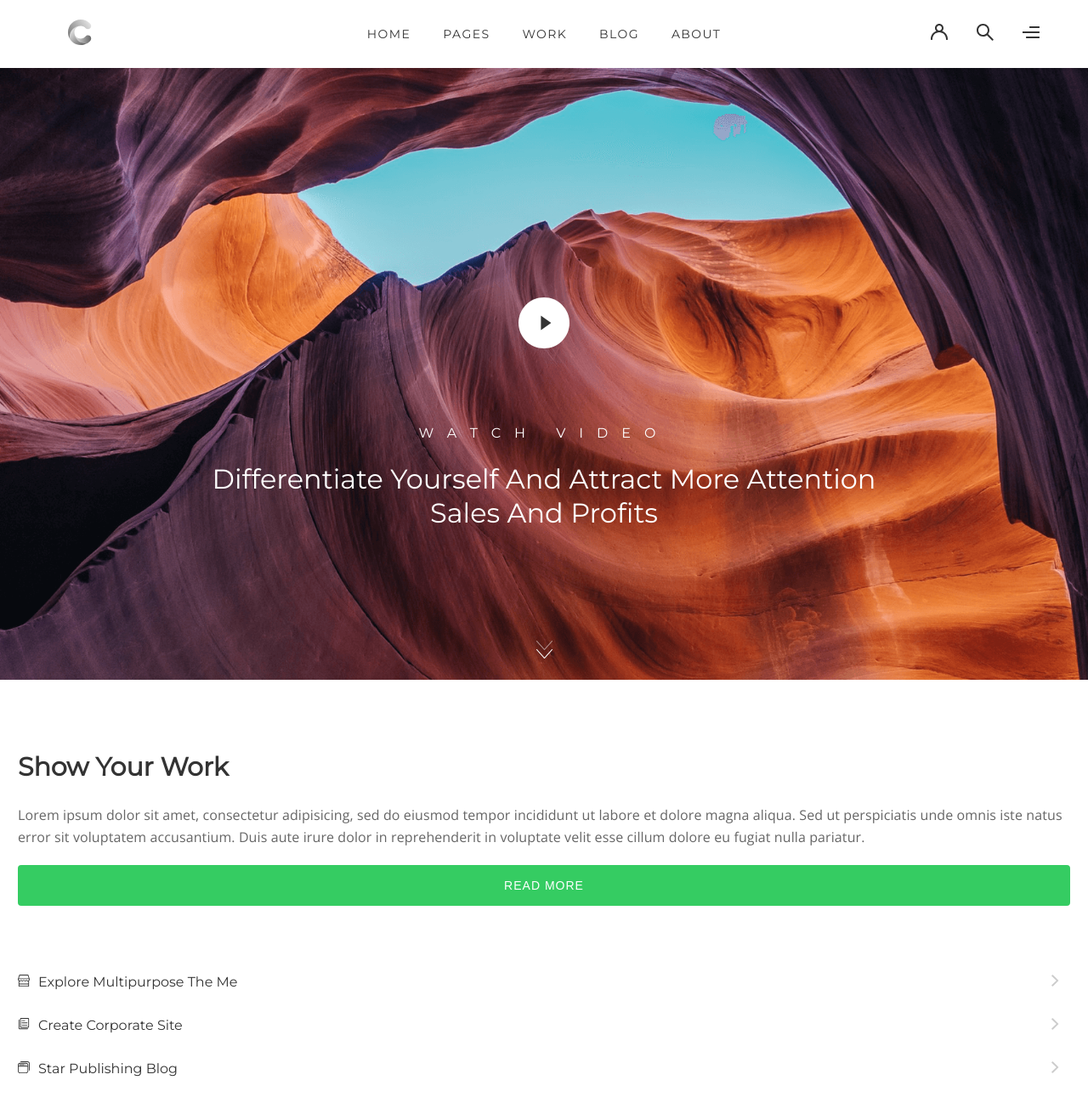
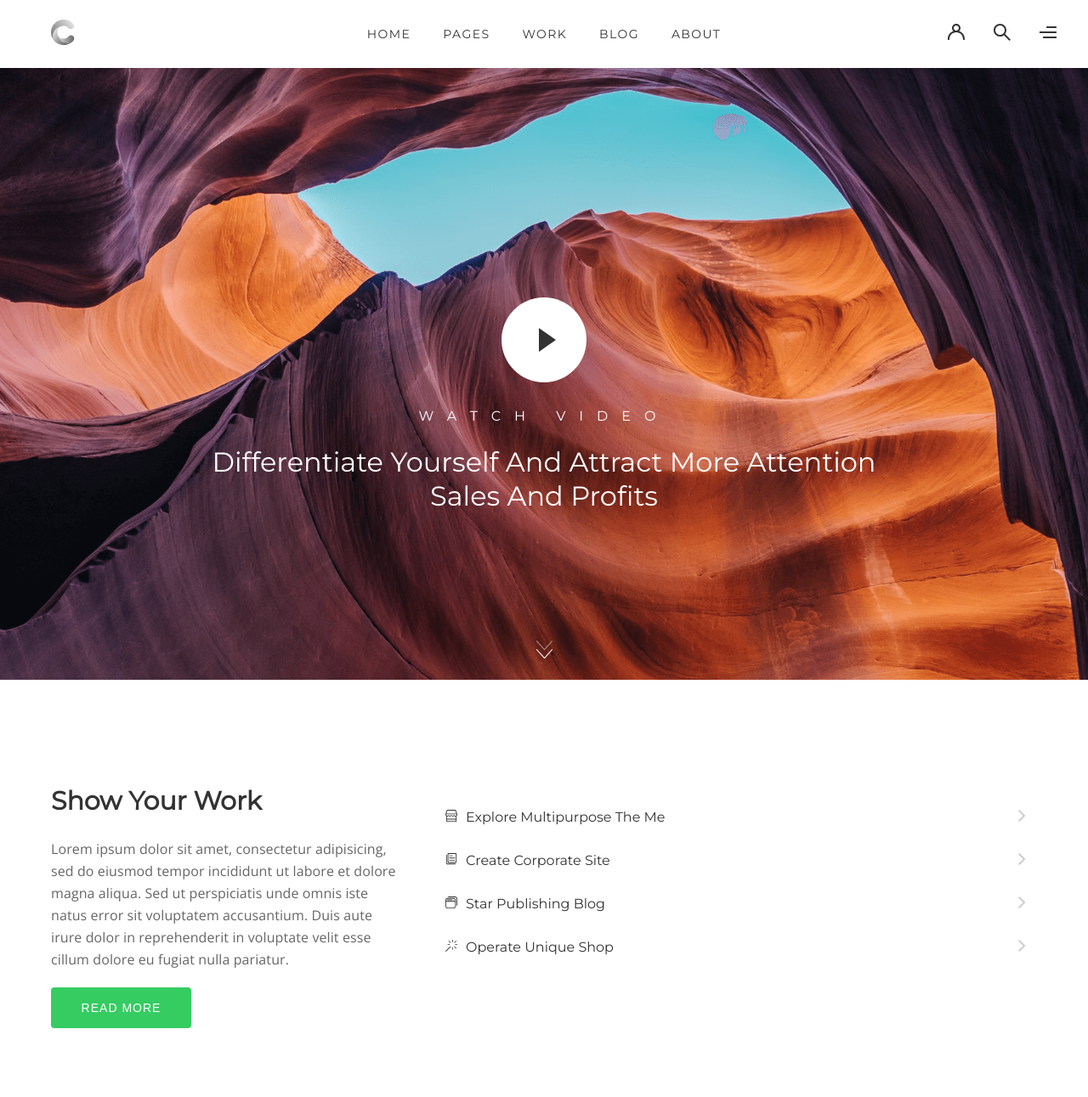
Before and after one commit to MikeKalinowski/gatsbydemo, a Gatsby site: page / in a window 1280 px wide. Shown: the top 1291 px of the page at 85% size. Built offline with nearby package versions, Linux system fonts and the light colour scheme; Gatsby itself is replaced by a stand-in of ours.

Commit message:
RWD showYourWork

```diff
--- a/src/components/headerBig.js
+++ b/src/components/headerBig.js
@@ -13,7 +13,7 @@
 `
 
 const HeaderInsideWrapper = styled.div`
-	max-width: 1200px;
+	max-width: 1240px;
 	padding: 0 40px;
 	box-sizing: border-box;
 	position: relative;
@@ -67,6 +67,7 @@
 
 const Svg = styled.svg`
 	padding: 0px 15px;
+	cursor: pointer;
 `
 
 const HeaderBig = () => (
--- a/src/components/hero.js
+++ b/src/components/hero.js
@@ -1,6 +1,7 @@
 // import { Link } from 'gatsby'
 import React from 'react'
 import styled from 'styled-components'
+import MediaQuery from 'react-responsive';
 
 import './hero.css'
 import BackgroundImage from './heroBackgroundImage.js'
@@ -9,9 +10,9 @@
 const HeroWrapper = styled.div`
   height: 526px;
 
-  @media (min-width: 700px) {
+  @media ${device.tablet} {
       height: 100vh;
-    }
+  }
 `
 
 const HeroInsideWrapper = styled.div`
@@ -25,7 +26,7 @@
   top: 170px;
   @media ${device.laptop} {
       top: calc(50% - 50px);
-    }
+  }
 `
 
 const Svg = styled.svg`
@@ -45,7 +46,7 @@
   text-shadow: 0px 4.94792px 9.89583px rgba(0, 0, 0, 0.2);
   color: #FFFFFF;
   @media ${device.laptop} {
-      top: calc(50% + 100px);
+      top: calc(50% + 80px);
       line-height: 19px;
       font-size: 16px;
       text-align: center;
@@ -53,7 +54,7 @@
       text-transform: uppercase;
   }
   @media ${device.laptopL} {
-      top: calc(50% + 150px);
+      top: calc(50% + 120px);
   }
 `
 
@@ -67,8 +68,12 @@
   text-align: center;
   width: 280px;
   color: #FFFFFF;
+  @media screen and ${device.tablet} {
+      width: 70%;
+      max-width: 800px;
+  }
   @media screen and ${device.laptop} {
-      top: calc(50% + 144px);
+      top: calc(50% + 124px);
       font-style: normal;
       font-weight: normal;
       line-height: 40px;
@@ -78,7 +83,7 @@
       max-width: 800px;
   }
   @media screen and ${device.laptopL} {
-      top: calc(50% + 194px);
+      top: calc(50% + 164px);
   }
 `
 
@@ -99,10 +104,21 @@
   <HeroWrapper>
   	<HeroInsideWrapper>
   		<PlayButtonIcon className="centerAbsolute">
-  			<Svg width="60" height="60" viewBox="0 0 60 60" fill="none" xmlns="http://www.w3.org/2000/svg">
-	  			<path fillRule="evenodd" clipRule="evenodd" d="M30 60C46.5685 60 60 46.5685 60 30C60 13.4315 46.5685 0 30 0C13.4315 0 0 13.4315 0 30C0 46.5685 13.4315 60 30 60Z" fill="white"/>
-	  			<path fillRule="evenodd" clipRule="evenodd" d="M26.3997 21.6L38.3997 30L26.3997 38.4V21.6Z" fill="#333333"/>
-  			</Svg>
+        <MediaQuery minWidth={1024}>
+          {(matches) => {
+            if (matches) {
+              return <Svg width="100" height="100" viewBox="0 0 100 100" fill="none" xmlns="http://www.w3.org/2000/svg">
+                  <path fillRule="evenodd" clipRule="evenodd" d="M50 100C77.6142 100 100 77.6142 100 50C100 22.3858 77.6142 0 50 0C22.3858 0 0 22.3858 0 50C0 77.6142 22.3858 100 50 100Z" fill="white"/>
+                  <path fillRule="evenodd" clipRule="evenodd" d="M44 36L64 50L44 64V36Z" fill="#333333"/>
+                </Svg>;
+            } else {
+              return <Svg width="60" height="60" viewBox="0 0 60 60" fill="none" xmlns="http://www.w3.org/2000/svg">
+                  <path fillRule="evenodd" clipRule="evenodd" d="M30 60C46.5685 60 60 46.5685 60 30C60 13.4315 46.5685 0 30 0C13.4315 0 0 13.4315 0 30C0 46.5685 13.4315 60 30 60Z" fill="white"/>
+                  <path fillRule="evenodd" clipRule="evenodd" d="M26.3997 21.6L38.3997 30L26.3997 38.4V21.6Z" fill="#333333"/>
+                </Svg>;
+            }
+          }}
+        </MediaQuery>
   		</PlayButtonIcon>
   		<WatchVideoText className="centerAbsolute">
   			Watch Video
--- a/src/components/showYourWork.js
+++ b/src/components/showYourWork.js
@@ -5,9 +5,36 @@
 import GreenButton from './greenButton'
 import Accordion from './accordion'
 import styled from 'styled-components'
+import { device } from './device'
 
 const ShowYourWorkWrapper = styled.div`
-  margin: 80px 21px 0 21px;
+  position: relative;
+  padding: 80px 20px 0 20px;
+  max-width: 1240px;
+  left: 50%;
+  transform: translate(-50%,0);
+  box-sizing: border-box;
+
+  @media ${device.tablet} {
+      padding: 120px 40px 0 40px;
+      display: flex;
+      flex-wrap: wrap;
+  }
+`
+
+const LeftWrapper = styled.div`
+  @media ${device.tablet} {
+      width: 40%;
+      padding-right: 56px;
+      box-sizing: border-box;
+  }
+`
+
+const RightWrapper = styled.div`
+  @media ${device.tablet} {
+      width: 60%;
+      box-sizing: border-box;
+  }
 `
 
 const Text = styled.div`
@@ -23,16 +50,28 @@
 
 const AccordionsWrapper = styled.div`
   margin-top: 80px;
+  @media ${device.tablet} {
+      margin-top: 0px;
+  }
+`
+
+const StyledGreenButton = styled(GreenButton)`
+  @media ${device.tablet} {
+      width: 165px;
+  }
 `
 
 
 const ShowYourWork = () => (
   <ShowYourWorkWrapper>
+    <LeftWrapper>
       <Title titleText="Show Your Work"/>
       <Text>
         Lorem ipsum dolor sit amet, consectetur adipisicing, sed do eiusmod tempor incididunt ut labore et dolore magna aliqua. Sed ut perspiciatis unde omnis iste natus error sit voluptatem accusantium. Duis aute irure dolor in reprehenderit in voluptate velit esse cillum dolore eu fugiat nulla pariatur.
       </Text>
-    <GreenButton buttonText="READ MORE"/>
+      <StyledGreenButton buttonText="READ MORE"/>
+    </LeftWrapper>
+    <RightWrapper>
       <AccordionsWrapper>
       <Accordion
         accordionTitle="Explore Multipurpose The Me"
@@ -55,6 +94,7 @@
         accordionIcon="M7.87848 2.6775V0H8.75261V2.67838C8.46211 2.63638 8.16811 2.63637 7.87848 2.6775ZM10.1906 3.30051C10.287 3.37256 10.3835 3.4447 10.4712 3.5324C10.5577 3.61892 10.6287 3.71385 10.6997 3.80885L10.7345 3.85528L13.1268 1.46302L12.5432 0.878525L10.1509 3.27078L10.1906 3.30051ZM11.3251 5.25085C11.3671 5.54135 11.3671 5.83448 11.326 6.12498H14.0026V5.25085H11.3251ZM5.92163 3.80179C5.99124 3.70923 6.06101 3.61646 6.14508 3.5324C6.2264 3.45108 6.31515 3.38405 6.40394 3.31698L6.40402 3.31692L6.40405 3.31689L6.40409 3.31687C6.42511 3.30099 6.44614 3.2851 6.46708 3.26903L4.07658 0.878525L3.49208 1.46302L5.88258 3.85353L5.92163 3.80179ZM5.29021 6.12498H2.62759V5.25085H5.29196C5.24909 5.54135 5.24909 5.83448 5.29021 6.12498ZM6.46687 8.12242C6.35654 8.04083 6.2455 7.95872 6.14512 7.85834C6.03836 7.75158 5.95227 7.63362 5.86548 7.51472L5.86338 7.51184L0 13.3743L0.62825 14.0026L4.14663 10.4842L6.49075 8.14009L6.46687 8.12242ZM8.75159 8.71155V11.3759H7.87747V8.7133C8.16797 8.75442 8.46197 8.75442 8.75159 8.71155ZM10.6928 7.591C10.6239 7.68262 10.5549 7.77439 10.471 7.85836C10.3876 7.94169 10.2956 8.01072 10.2038 8.0796C10.1866 8.09246 10.1695 8.1053 10.1525 8.11824L12.543 10.5087L13.1266 9.92424L10.7361 7.53374C10.7216 7.55277 10.7072 7.57188 10.6928 7.591Z"
       />
       </AccordionsWrapper>
+    </RightWrapper>
   </ShowYourWorkWrapper>
 )
 
```
Also changed, not shown: src/images/gatsby-icon.png (added), 1 other file. Lines whose indentation alone changed are shown as unchanged.
